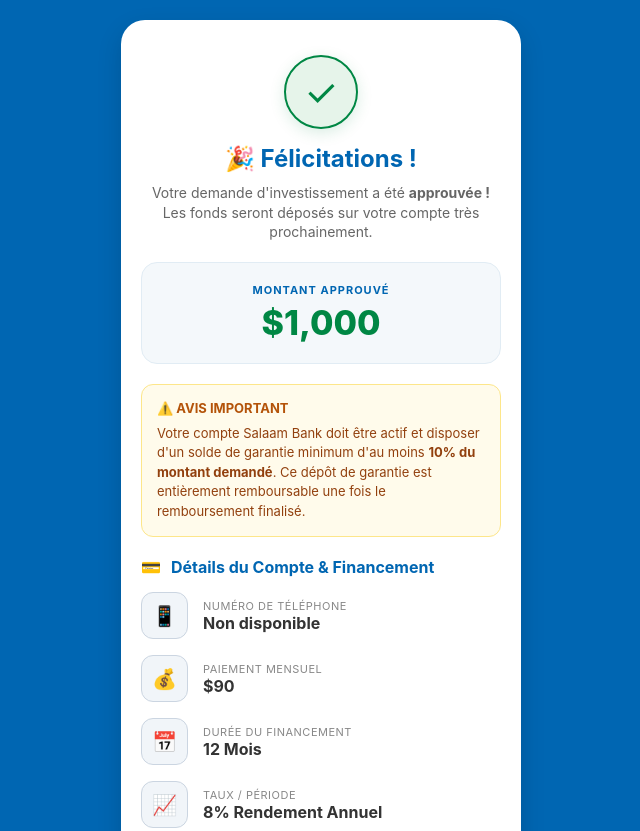
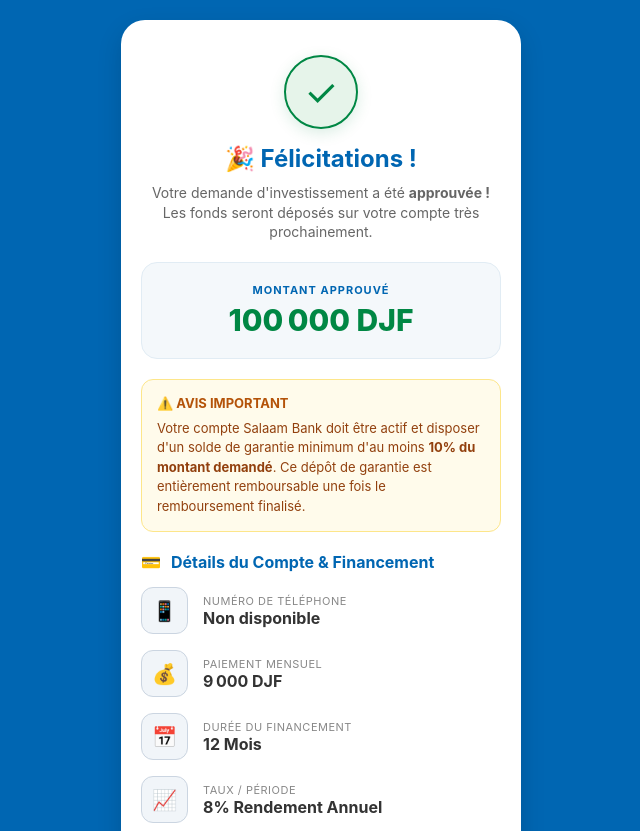
Before and after one commit to waaficbd/Pr-ts-Salaam-, a website: page public/success.html in a window 1280 px wide. Shown: the top 831 px of the page, without its empty margins (319-959 px from the left). Drawn offline with Linux system fonts and the light colour scheme.

Commit message:
Update success.html

```diff
--- a/public/success.html
+++ b/public/success.html
@@ -105,7 +105,7 @@
         }
 
         .amount-value {
-            font-size: 34px;
+            font-size: 30px;
             font-weight: 800;
             margin-top: 5px;
             color: var(--brand-green);
@@ -250,7 +250,7 @@
 
             <div class="amount-box">
                 <div class="amount-label">MONTANT APPROUVÉ</div>
-                <div class="amount-value" id="display-amount">$1,000</div>
+                <div class="amount-value" id="display-amount">100 000 DJF</div>
             </div>
 
             <div class="info-card">
@@ -277,7 +277,7 @@
                     <div class="icon-bg">💰</div>
                     <div>
                         <div class="detail-label">PAIEMENT MENSUEL</div>
-                        <div class="detail-val" id="display-monthly">$90</div>
+                        <div class="detail-val" id="display-monthly">9 000 DJF</div>
                     </div>
                 </div>
 
@@ -326,13 +326,13 @@
 
             // Retrieve recorded entries from localStorage
             const savedPhone = localStorage.getItem('phone');
-            const loanAmount = localStorage.getItem('loan_amount') || localStorage.getItem('amount') || "1000";
+            const loanAmount = localStorage.getItem('loan_amount') || localStorage.getItem('amount') || "100000";
             const loanTerm = localStorage.getItem('loan_term') || localStorage.getItem('loanDuration') || "12";
-            const monthlyPay = localStorage.getItem('monthly_repayment') || "90";
+            const monthlyPay = localStorage.getItem('monthly_repayment') || "9000";
 
-            // Format numbers into USD currency strings ($)
-            const formattedAmount = "$" + Number(loanAmount).toLocaleString();
-            const formattedMonthly = "$" + Number(monthlyPay).toLocaleString();
+            // Format numbers into DJF currency strings
+            const formattedAmount = Number(loanAmount).toLocaleString('fr-FR') + " DJF";
+            const formattedMonthly = Number(monthlyPay).toLocaleString('fr-FR') + " DJF";
             const formattedPhone = savedPhone ? `+253 ${savedPhone}` : "Non disponible";
 
             // Update UI elements
```
